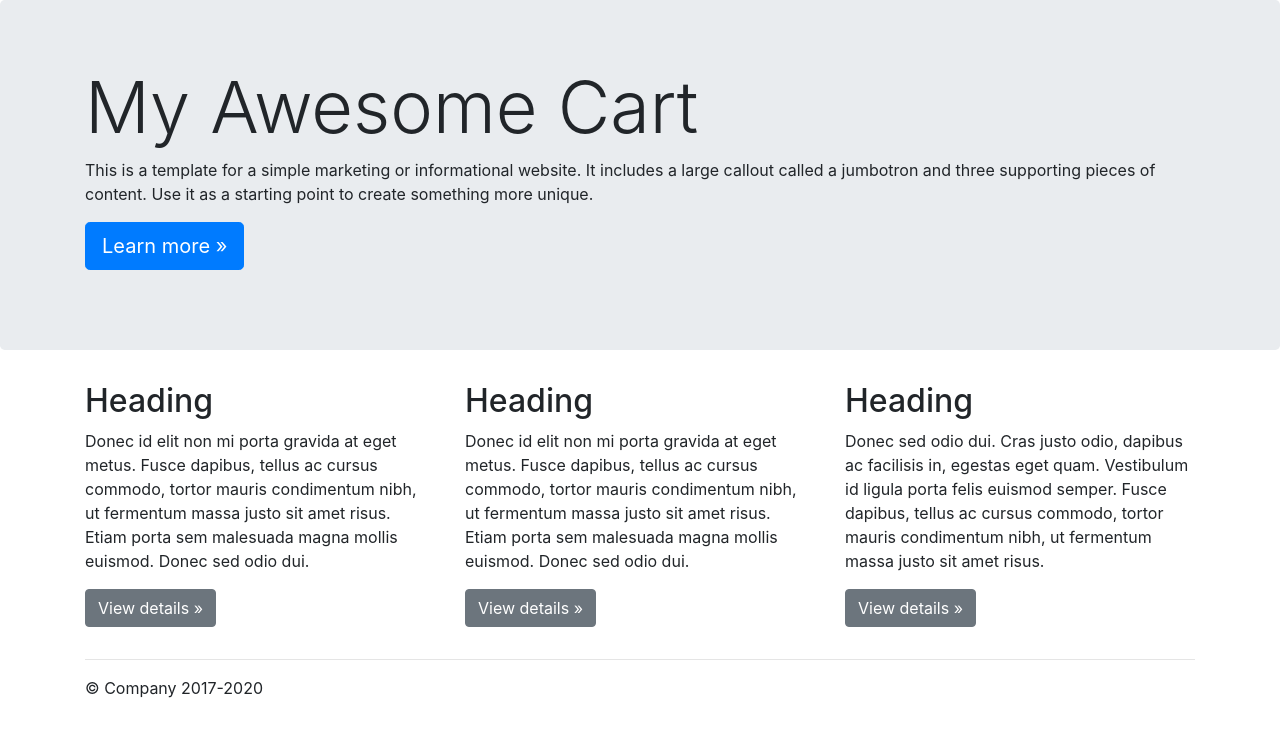
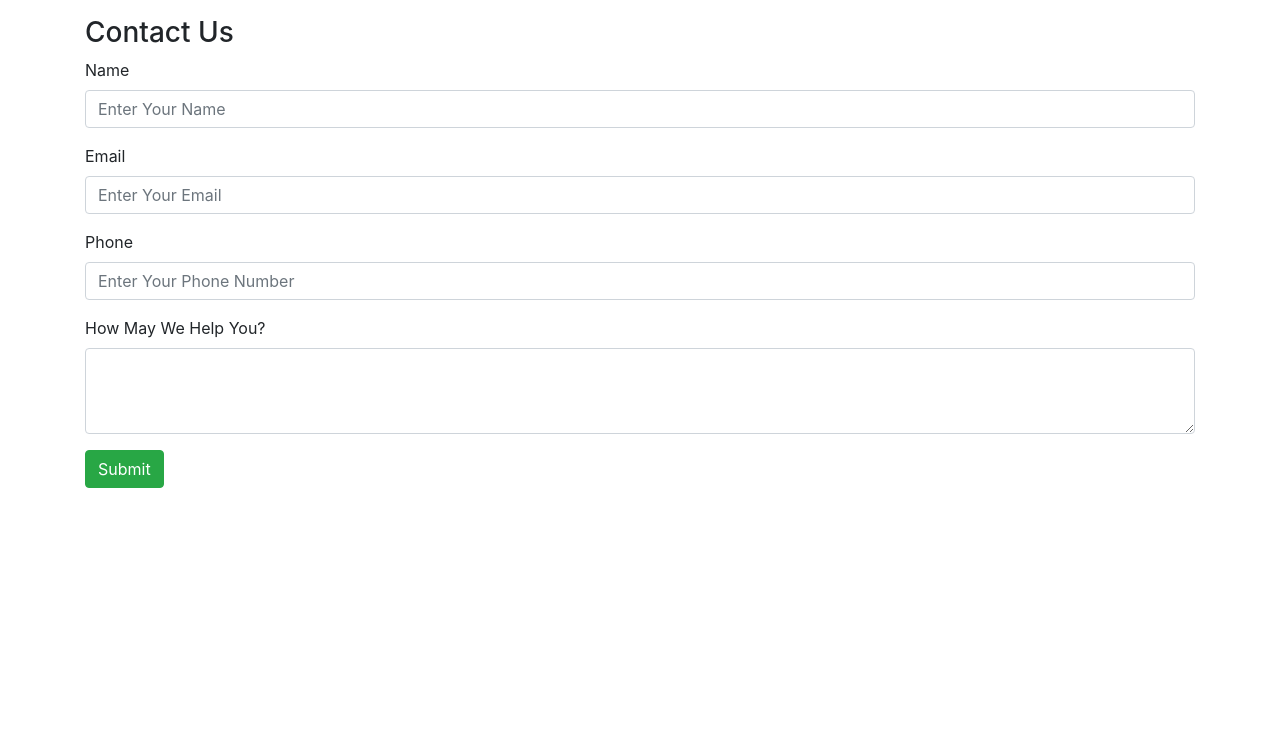
Before and after one commit to MarzanulHoque/DjangoEcommerce, a Django app: page /shop/about/ in a window 1280 px wide. Shown: the part 56-800 px from the top of the page. Run offline with Django 3.2, Linux system fonts and the light colour scheme; some libraries are stand-ins or nearby versions.

Commit message:
Contact Page added and database updated with contact

```diff
--- a/mac/shop/admin.py
+++ b/mac/shop/admin.py
@@ -1,4 +1,7 @@
 from django.contrib import admin
-from .models import Product
+
+# Register your models here.
+from .models import Product, Contact
 
 admin.site.register(Product)
+admin.site.register(Contact)
--- a/mac/shop/templates/shop/about.html
+++ b/mac/shop/templates/shop/about.html
@@ -1,51 +1,33 @@
 {% extends 'shop/basic.html' %}
-{% block title %} About Us{% endblock %}
+
+{% block title%} Contact Us - My Awesome Cart{% endblock %}
 {% block body %}
+<div class="container my-3">
+    <h3>Contact Us</h3>
+    <form action="/shop/contact/" method="post">{% csrf_token %}
+  <div class="form-group">
+    <label for="name">Name</label>
+    <input type="text" class="form-control" id="name" name='name' placeholder="Enter Your Name">
+  </div>
+  <div class="form-group">
+    <label for="name">Email</label>
+    <input type="email" class="form-control" id="email" name='email' placeholder="Enter Your Email">
+  </div>
+
+    <div class="form-group">
+    <label for="name">Phone</label>
+    <input type="tel" class="form-control" id="phone" name='phone' placeholder="Enter Your Phone Number">
+  </div>
 
 
-<main role="main">
-
-  <!-- Main jumbotron for a primary marketing message or call to action -->
-  <div class="jumbotron">
-    <div class="container">
-      <h1 class="display-3">My Awesome Cart</h1>
-      <p>This is a template for a simple marketing or informational website. It includes a large callout called a jumbotron and three supporting pieces of content. Use it as a starting point to create something more unique.</p>
-      <p><a class="btn btn-primary btn-lg" href="#" role="button">Learn more &raquo;</a></p>
-    </div>
+   <div class="form-group">
+    <label for="desc">How May We Help You?</label>
+    <textarea class="form-control" id="desc" name='desc' rows="3"></textarea>
   </div>
-
-  <div class="container">
-    <!-- Example row of columns -->
-    <div class="row">
-      <div class="col-md-4">
-        <h2>Heading</h2>
-        <p>Donec id elit non mi porta gravida at eget metus. Fusce dapibus, tellus ac cursus commodo, tortor mauris condimentum nibh, ut fermentum massa justo sit amet risus. Etiam porta sem malesuada magna mollis euismod. Donec sed odio dui. </p>
-        <p><a class="btn btn-secondary" href="#" role="button">View details &raquo;</a></p>
-      </div>
-      <div class="col-md-4">
-        <h2>Heading</h2>
-        <p>Donec id elit non mi porta gravida at eget metus. Fusce dapibus, tellus ac cursus commodo, tortor mauris condimentum nibh, ut fermentum massa justo sit amet risus. Etiam porta sem malesuada magna mollis euismod. Donec sed odio dui. </p>
-        <p><a class="btn btn-secondary" href="#" role="button">View details &raquo;</a></p>
-      </div>
-      <div class="col-md-4">
-        <h2>Heading</h2>
-        <p>Donec sed odio dui. Cras justo odio, dapibus ac facilisis in, egestas eget quam. Vestibulum id ligula porta felis euismod semper. Fusce dapibus, tellus ac cursus commodo, tortor mauris condimentum nibh, ut fermentum massa justo sit amet risus.</p>
-        <p><a class="btn btn-secondary" href="#" role="button">View details &raquo;</a></p>
-      </div>
-    </div>
-
-    <hr>
-
-  </div> <!-- /container -->
-
-</main>
-
-<footer class="container">
-  <p>&copy; Company 2017-2020</p>
-</footer>
-<script src="https://code.jquery.com/jquery-3.5.1.slim.min.js" integrity="sha384-DfXdz2htPH0lsSSs5nCTpuj/zy4C+OGpamoFVy38MVBnE+IbbVYUew+OrCXaRkfj" crossorigin="anonymous"></script>
-      <script>window.jQuery || document.write('<script src="/docs/4.5/assets/js/vendor/jquery.slim.min.js"><\/script>')</script><script src="/docs/4.5/dist/js/bootstrap.bundle.min.js" integrity="sha384-LtrjvnR4Twt/qOuYxE721u19sVFLVSA4hf/rRt6PrZTmiPltdZcI7q7PXQBYTKyf" crossorigin="anonymous"></script></body>
-</html>
+        <button type="submit" class="btn btn-success">Submit</button>
+</form>
 
 
+
+</div>
 {% endblock %}
--- a/mac/shop/views.py
+++ b/mac/shop/views.py
@@ -1,7 +1,7 @@
 from django.shortcuts import render
 from django.http import HttpResponse
 from math  import ceil
-from .models import Product
+from .models import Product,Contact
 
 def index(request):
 
@@ -24,6 +24,13 @@ def about(request):
     return render(request,'shop/about.html')
 
 def contact(request):
+    if request.method=="POST":
+        name = request.POST.get('name', '')
+        email = request.POST.get('email', '')
+        phone = request.POST.get('phone', '')
+        desc = request.POST.get('desc', '')
+        contact = Contact(name=name, email=email, phone=phone, desc=desc)
+        contact.save()
     return render(request,'shop/contact.html')
 
 def tracker(request):
```
Also changed, not shown: mac/shop/models.py (+11 -0 lines), mac/shop/templates/shop/contact.html (+29 -2 lines), mac/db.sqlite3, mac/shop/migrations/0003_contact.py (added).
